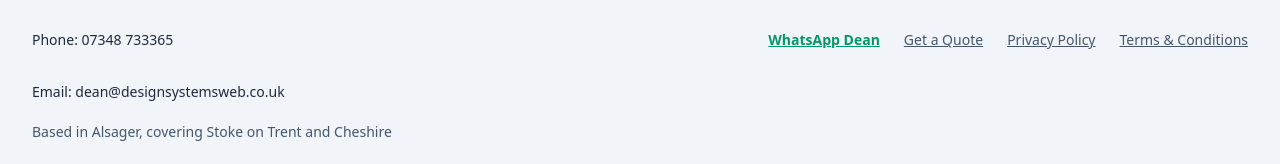
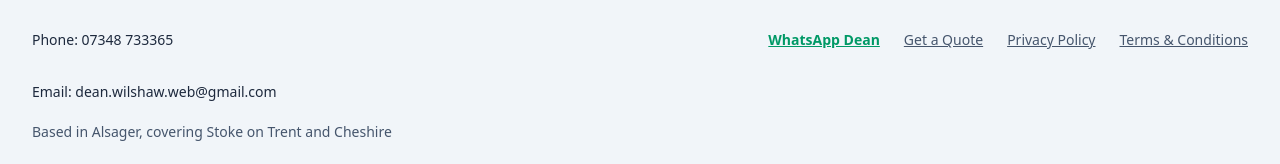
Before and after one commit to stokie2605/dean-wilshaw-web-development, a React (Vite) app: page / in a window 1280 px wide. Shown: the part 5649-5813 px from the top of the page. Built offline with nearby package versions, Linux system fonts and the light colour scheme.

Commit message:
fix: update contact and data controller email to dean.wilshaw.web@gmail.com

```diff
--- a/index.html
+++ b/index.html
@@ -20,8 +20,8 @@
       "@id": "https://www.designsystemsweb.co.uk/#business",
       "url": "https://www.designsystemsweb.co.uk/",
       "telephone": "+447348733365",
-      "email": "dean@designsystemsweb.co.uk",
-      "priceRange": "£350 - £700",
+      "email": "dean.wilshaw.web@gmail.com",
+      "priceRange": "£350 to £700",
       "address": {
         "@type": "PostalAddress",
         "streetAddress": "9 Bankside Court",
--- a/src/components/Footer.tsx
+++ b/src/components/Footer.tsx
@@ -22,10 +22,10 @@ export const Footer: React.FC<FooterProps> = ({ onOpenWhatsApp, onOpenQuote, onO
               Phone: 07348 733365
             </a>
             <a
-              href="mailto:dean@designsystemsweb.co.uk"
+              href="mailto:dean.wilshaw.web@gmail.com"
               className="hover:text-[#D90429] dark:hover:text-red-400 transition-colors inline-flex items-center min-h-[44px]"
             >
-              Email: dean@designsystemsweb.co.uk
+              Email: dean.wilshaw.web@gmail.com
             </a>
             <span className="text-xs sm:text-sm text-slate-600 dark:text-zinc-400">
               Based in Alsager, covering Stoke on Trent and Cheshire
--- a/src/components/PrivacyPolicy.tsx
+++ b/src/components/PrivacyPolicy.tsx
@@ -39,7 +39,7 @@ export const PrivacyPolicy: React.FC<PrivacyProps> = ({ onBack }) => {
             </p>
             <p className="mt-2">
               Trading address: 9 Bankside Court, Alsager, Cheshire, ST7, UK.<br />
-              Email: <a href="mailto:dean@designsystemsweb.co.uk" className="text-[#D90429] hover:underline">dean@designsystemsweb.co.uk</a><br />
+              Email: <a href="mailto:dean.wilshaw.web@gmail.com" className="text-[#D90429] hover:underline">dean.wilshaw.web@gmail.com</a><br />
               Phone: <a href="tel:07348733365" className="text-[#D90429] hover:underline">07348 733365</a>
             </p>
           </section>
@@ -106,7 +106,7 @@ export const PrivacyPolicy: React.FC<PrivacyProps> = ({ onBack }) => {
               <li>Right to restrict processing: Limit how your data is used</li>
             </ul>
             <p className="mt-2">
-              To exercise these rights, contact Dean Wilshaw directly via WhatsApp on 07348 733365 or email dean@designsystemsweb.co.uk. Requests are addressed within 30 calendar days without charge.
+              To exercise these rights, contact Dean Wilshaw directly via WhatsApp on 07348 733365 or email dean.wilshaw.web@gmail.com. Requests are addressed within 30 calendar days without charge.
             </p>
           </section>
 
```
